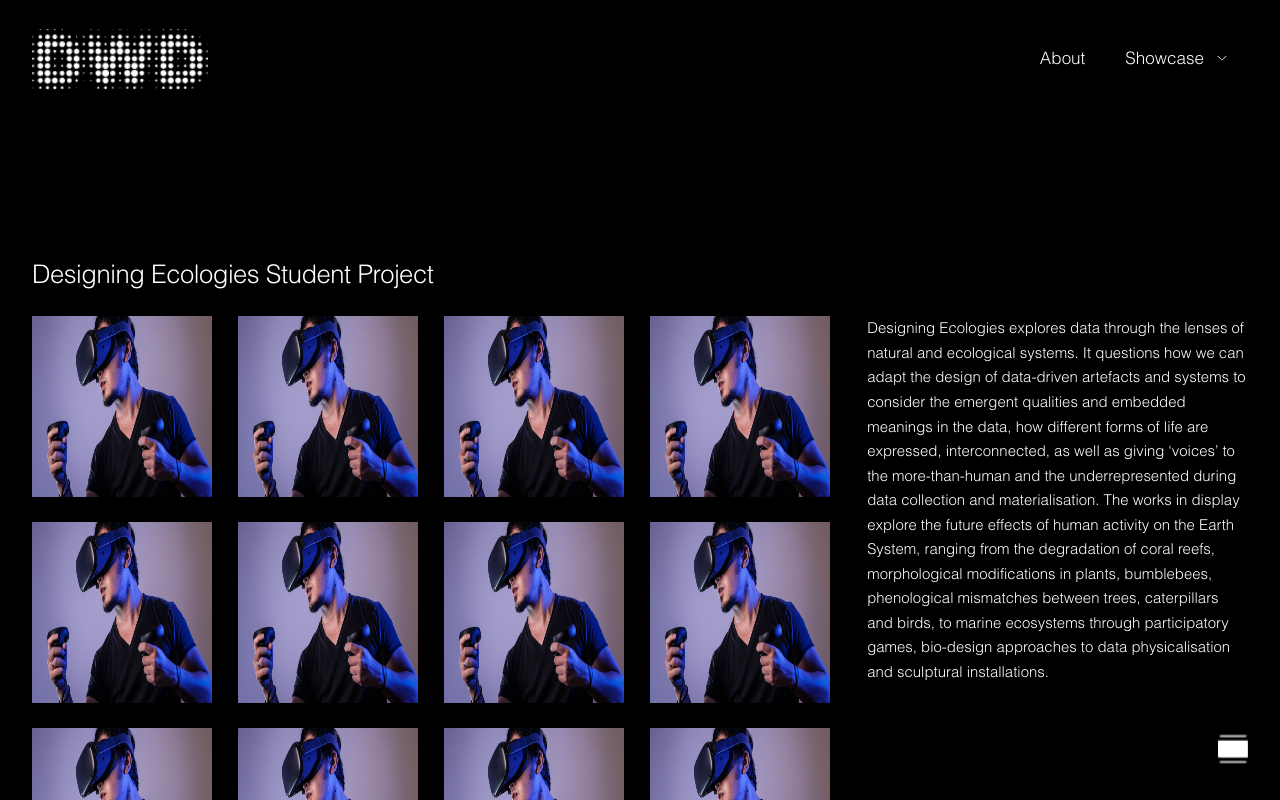
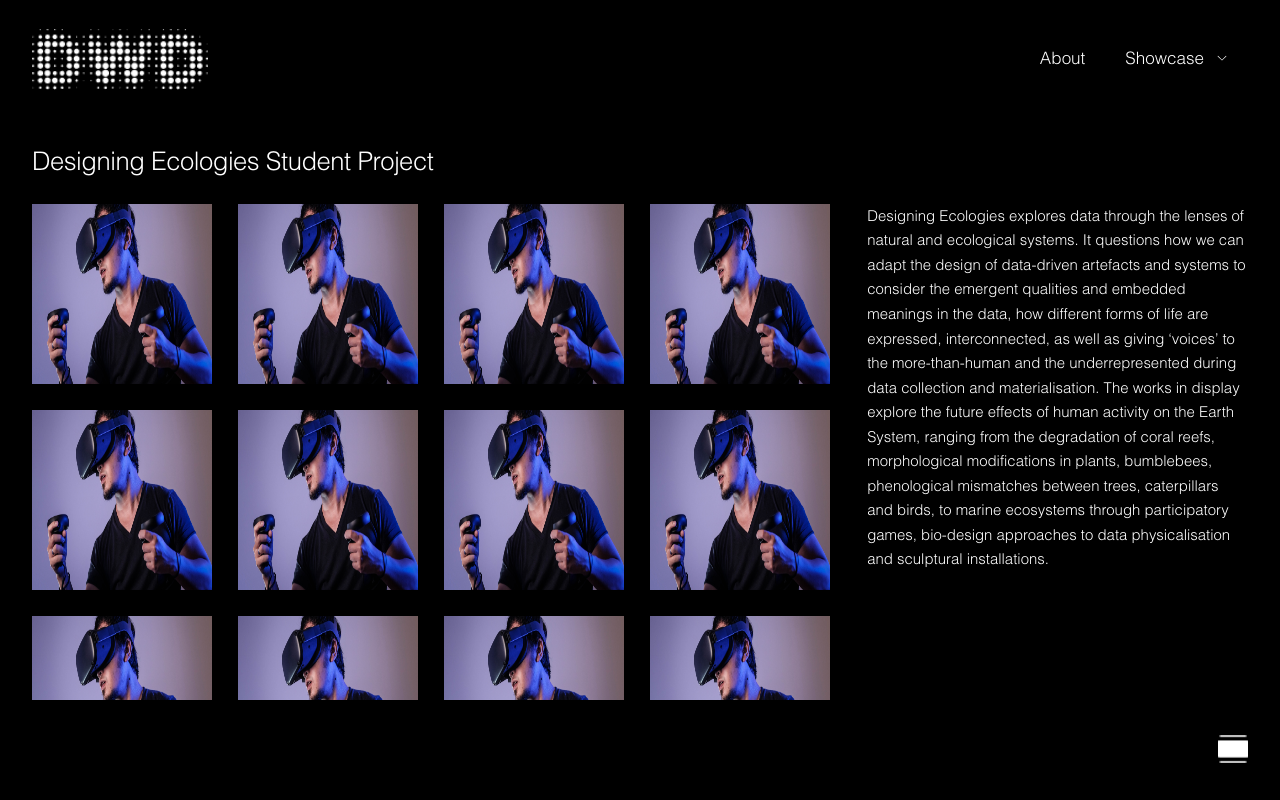
Before and after one commit to Marco-Ray/DesignWithData, a Vue app: page /showcase/1 in a window 1280 px wide. Built offline with nearby package versions, Linux system fonts and the light colour scheme.

Commit message:
showchase margin-top

```diff
--- a/src/views/ShowcaseView.vue
+++ b/src/views/ShowcaseView.vue
@@ -10,7 +10,6 @@
       >
       </component>
     </transition>
-<!--    <fast-entry :viewMode="viewMode"></fast-entry>-->
   </div>
 </template>
 
@@ -18,7 +17,6 @@
 import NavBar from '@/components/NavBar';
 import ShowcaseCarousel from '@/components/Showcase/ShowcaseCarousel';
 import ShowcaseGallery from '@/components/Showcase/ShowcaseGallery';
-import FastEntry from '@/components/FastEntry';
 import Placeholder from '@/assets/img/Showcase/placeholder.png';
 
 export default {
@@ -30,7 +28,6 @@ export default {
   components: {
     ShowcaseGallery,
     ShowcaseCarousel,
-    FastEntry,
     NavBar,
   },
   data() {
@@ -82,7 +79,7 @@ export default {
 }
 
 .Showcase {
-  margin-top: 140px;
+  margin-top: hCalc(140);
   background-color: black;
   width: 100vw;
   height: 100vh;
```
